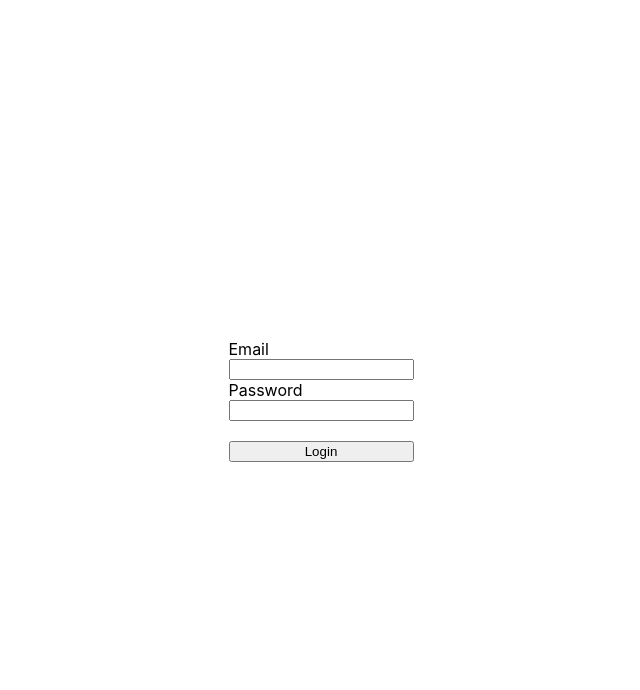
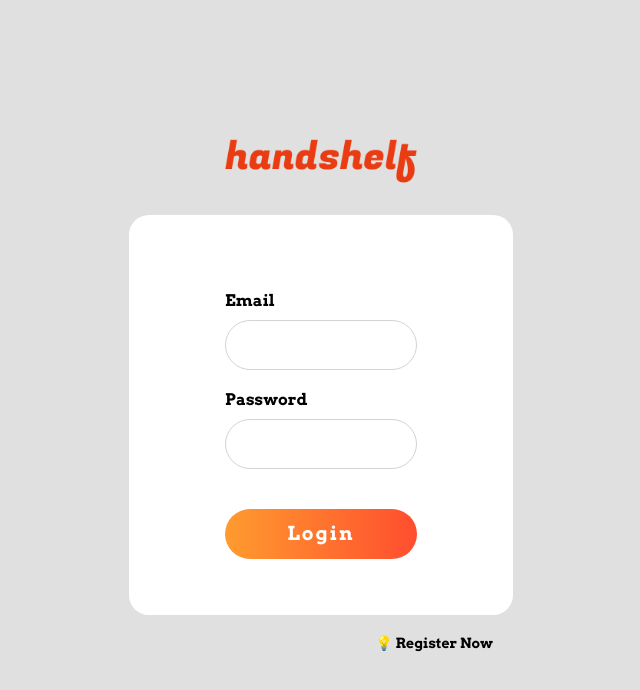
Before and after one commit to 0JIEUN0/react-bookshelf, a React (Create React App) app: page / in a window 1280 px wide. Shown: the top 690 px of the page, without its empty margins (319-959 px from the left). Built offline with nearby package versions, Linux system fonts and the light colour scheme; no server answers; the HTML template or start-up script is replaced by a standard one; what timers would draw is missing.

Commit message:
feat(login): apply UI and add register button

```diff
--- /dev/null
+++ b/src/components/views/LoginPage/LoginPage.css
@@ -0,0 +1,74 @@
+* {
+    margin: 0;
+    padding: 0;
+    box-sizing: border-box;
+    font-family: "Arvo-Bold", sans-serif;
+}
+
+a {
+    text-decoration: none;
+    color: black;
+}
+
+.wrap {
+    width: 100%;
+    height: 100vh;
+    display: flex;
+    align-items: center;
+    justify-content: center;
+    background: #E0E0E0;
+    flex-direction: column;
+}
+
+.login {
+    width: 30%;
+    height: 400px;
+    background: white;
+    border-radius: 20px;
+    display: flex;
+    justify-content: center;
+    align-items: center;
+    flex-direction: column;
+    margin-top: 30px;
+}
+
+.login_email,
+.login_pw {
+    margin-top: 20px;
+    width: 100%;
+}
+
+.login_email input,
+.login_pw input {
+    width: 100%;
+    height: 50px;
+    border-radius: 30px;
+    margin-top: 10px;
+    padding: 0px 20px;
+    border: 1px solid lightgray;
+    outline: none;
+}
+
+.register {
+    padding: 20px;
+    font-size: 14px;
+    font-weight: bold;
+    width: 30%;
+}
+
+.register a {
+    float: right;
+}
+
+.loginBtn {
+    margin-top: 40px;
+    width: 100%;
+    height: 50px;
+    border: 0;
+    outline: none;
+    border-radius: 40px;
+    background: linear-gradient(to left, #FF4D2F, #FF9B2F);
+    color: white;
+    font-size: 1.2em;
+    letter-spacing: 2px;
+}
--- a/src/components/views/LoginPage/LoginPage.js
+++ b/src/components/views/LoginPage/LoginPage.js
@@ -2,6 +2,7 @@ import React, { useState } from 'react'
 import { useDispatch } from 'react-redux';
 import { loginUser } from '../../../_actions/user_action';
 import { useNavigate } from 'react-router-dom';
+import './LoginPage.css';
 
 function LoginPage() {
     const navigate = useNavigate();
@@ -30,20 +31,30 @@ function LoginPage() {
     }
 
     return (
-    <div style={{
-      display: 'flex', justifyContent: 'center', alignItems: 'center',
-      width: '100%', height: '100vh',
-    }}>
+        <div className='wrap'>
+            <img src="/image/handshelf.png" width="15%" />
+
+            <div className='login'>
                 <form style={{ display: 'flex', flexDirection: 'column' }} onSubmit={onSubmitHandler}>
-        <label>Email</label>
-        <input type='email' value={email} onChange={(e)=>setEmail(e.target.value)} />
-        <label>Password</label>
-        <input type='password' value={password} onChange={(e)=>setPassword(e.target.value)} />
-        <br />
-        <button type='submit'>
+                    <div className='login_email'>
+                        <h4>Email</h4>
+                        <input type='email' value={email} onChange={(e) => setEmail(e.target.value)} />
+                    </div>
+
+                    <div className='login_pw'>
+                        <h4>Password</h4>
+                        <input type='password' value={password} onChange={(e) => setPassword(e.target.value)} />
+                    </div>
+
+                    <button className='loginBtn' type='submit'>
                         Login
                     </button>
                 </form>
+            </div>
+
+            <div className="register">
+                <a href="/register">💡 Register Now</a>
+            </div>
         </div>
     )
 }
```
Lines whose indentation alone changed are shown as unchanged.
